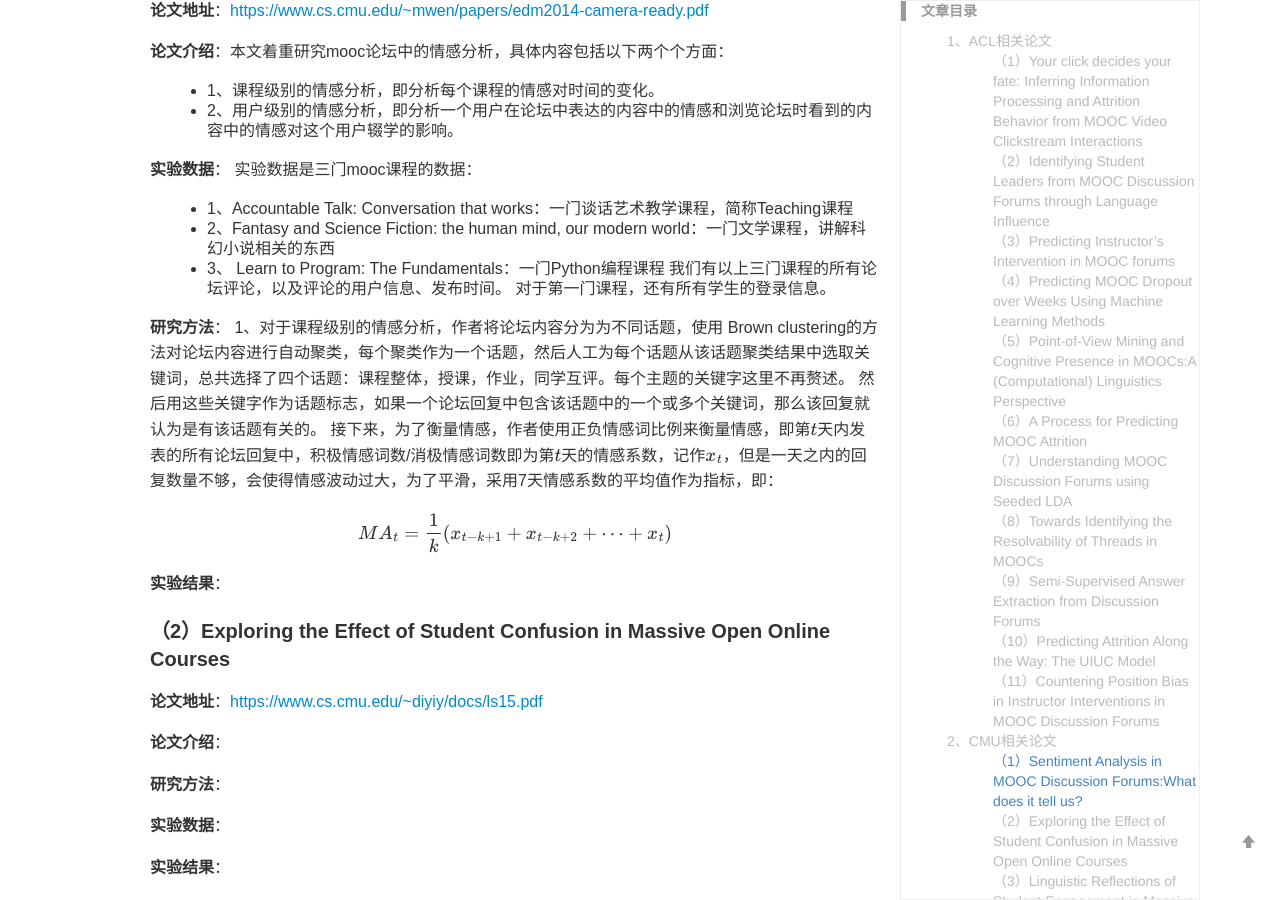
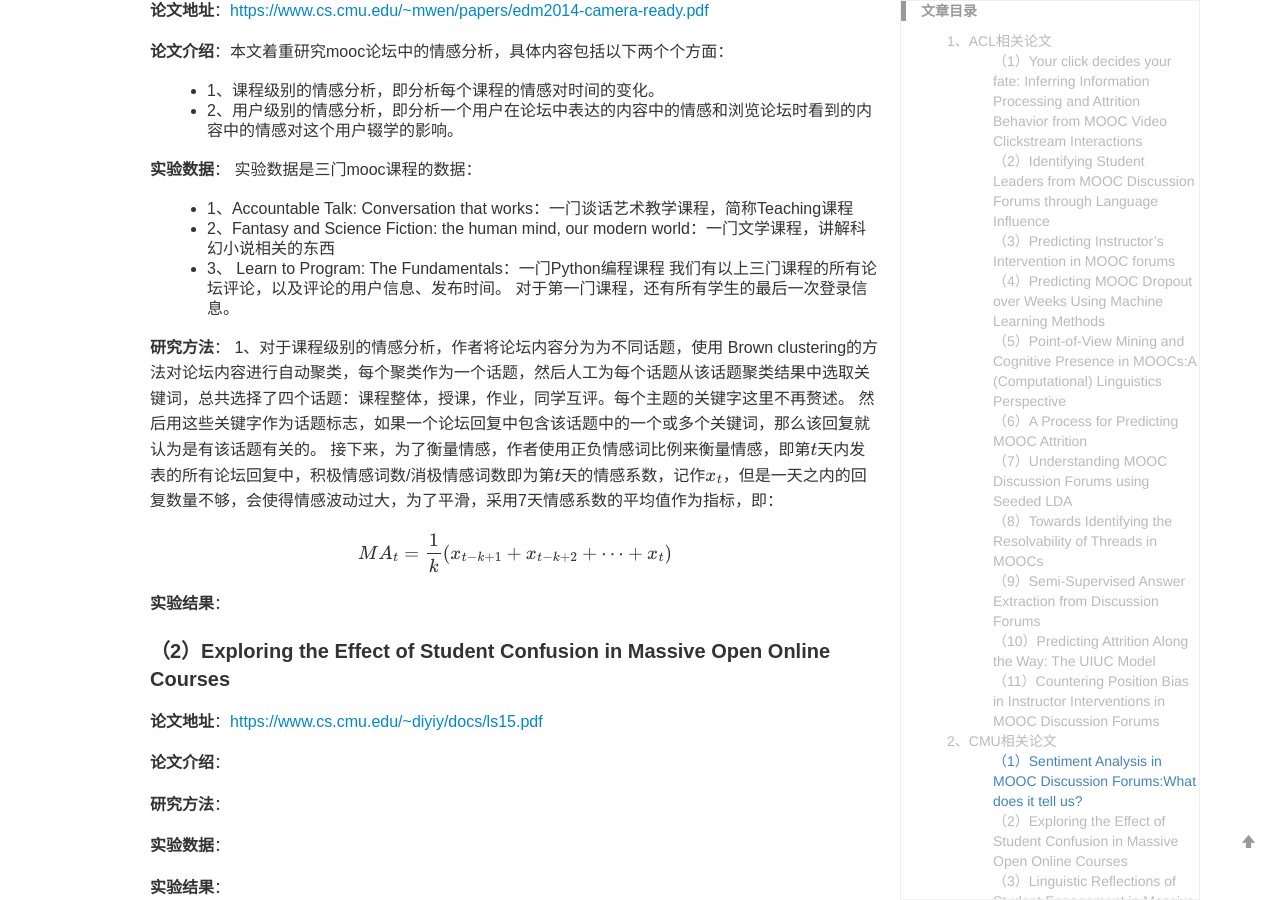
Before and after one commit to yuanmingchen/yuanmingchen.github.io, a Jekyll site: the page built from _posts/2019-04-19-online course nlp paper survey 2.md, in a window 1280 px wide and 900 px high, scrolled down 3171 px. Built offline with Jekyll 4.4.1, drawn with Linux system fonts in a browser that asks for light colours; formulas are drawn with MathJax 3; comment, search, counter and statistics services are not loaded.

Commit message:
Updates _posts/2019-04-19-online course nlp paper survey 2.md
Auto commit by GitBook Editor

```diff
--- a/_posts/2019-04-19-online course nlp paper survey 2.md
+++ b/_posts/2019-04-19-online course nlp paper survey 2.md
@@ -107,7 +107,7 @@ Proceedings of the 5th Workshop on Natural Language Processing Techniques for Ed
 - 2、Fantasy and Science Fiction: the human mind, our modern world：一门文学课程，讲解科幻小说相关的东西
 - 3、 Learn to Program: The Fundamentals：一门Python编程课程
 我们有以上三门课程的所有论坛评论，以及评论的用户信息、发布时间。
-对于第一门课程，还有所有学生的登录信息。
+对于第一门课程，还有所有学生的最后一次登录信息。
 
 
 **研究方法**：
```
